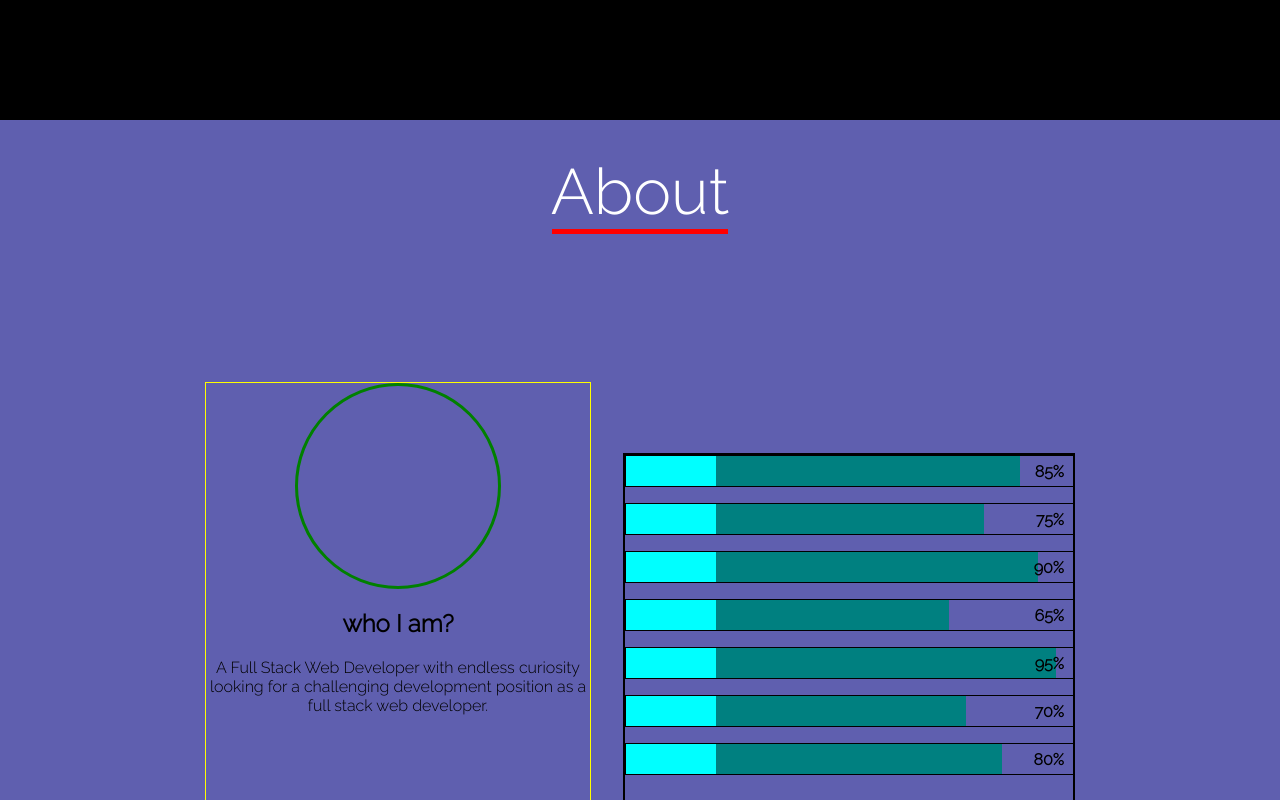
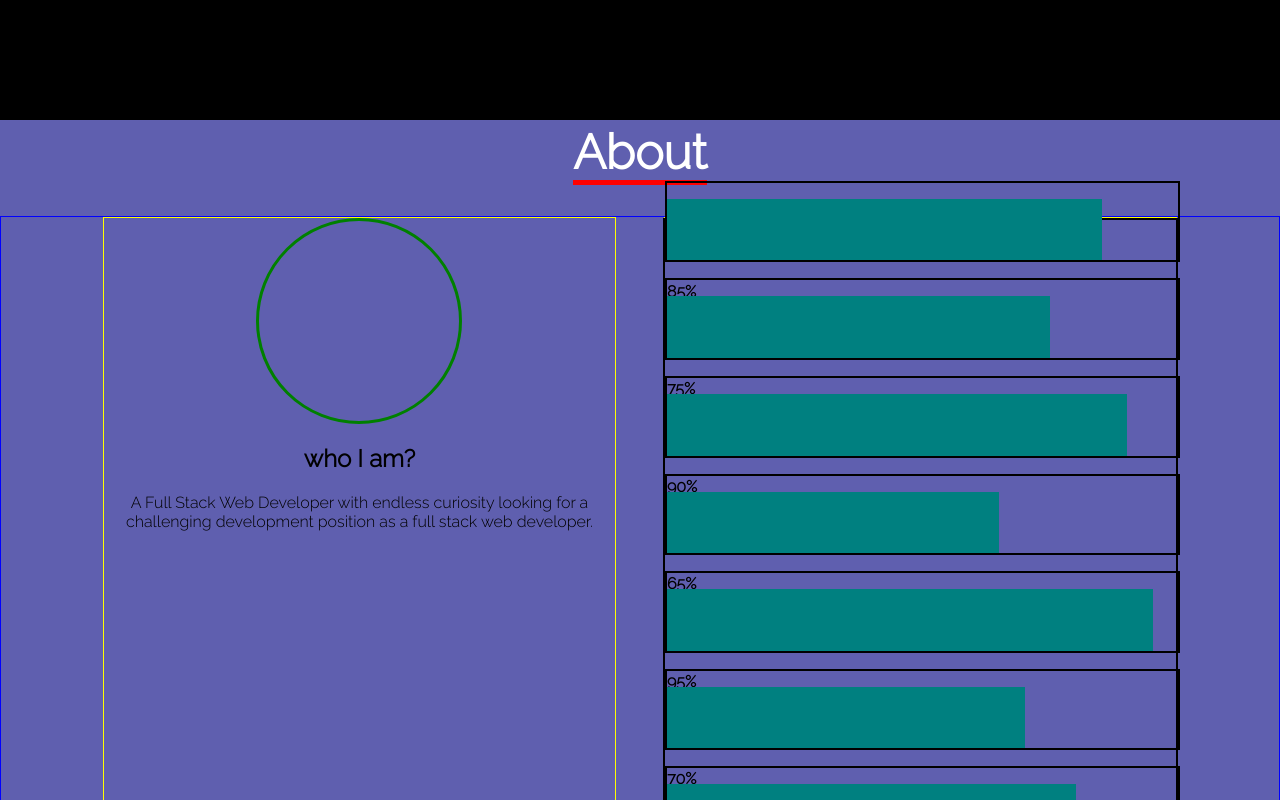
Before and after one commit to aviadc/portfolio, a React (Create React App) app: page / in a window 1280 px wide. Shown: the part 680-1480 px from the top of the page. Built offline with nearby package versions, Linux system fonts and the light colour scheme.

Commit message:
skill range

```diff
--- a/src/components/Navbar/index.js
+++ b/src/components/Navbar/index.js
@@ -1,34 +1,80 @@
 import React, { useState } from "react";
-import { FaTimes, FaBars } from "react-icons/fa"
-import { Link } from "react-scroll"
+import { FaTimes, FaBars } from "react-icons/fa";
+import { Link } from "react-scroll";
 import "./navbar.scss";
 
 const Navbar = () => {
-  const offsetInPixels = (window.innerHeight/100)*8;
-  console.log(offsetInPixels,"offset");
+  const offsetInPixels = (window.innerHeight / 100) * 8;
+  console.log(offsetInPixels, "offset");
   // console.log(8vh)
 
-  const [hamburgerClick, setHamburgerClick] = useState(false)
+  const [hamburgerClick, setHamburgerClick] = useState(false);
 
   return (
     <nav className='navbar-container'>
       <div className={hamburgerClick ? "nav-menu active" : "nav-menu"}>
         <div>
-          <Link to="intro" spy={true} smooth={true} offset={0} duration={0} className="nav-link">Home</Link>
+          <Link
+            to='intro'
+            spy={true}
+            smooth={true}
+            offset={0}
+            duration={0}
+            className='nav-link'
+            onClick={() => setHamburgerClick(!hamburgerClick)}
+          >
+            Home
+          </Link>
         </div>
         <div>
-          <Link to="about" spy={true} smooth={true} offset={-offsetInPixels} duration={0} className="nav-link">About</Link>
+          <Link
+            to='about'
+            spy={true}
+            smooth={true}
+            offset={-offsetInPixels}
+            duration={0}
+            className='nav-link'
+            onClick={() => setHamburgerClick(!hamburgerClick)}
+          >
+            About
+          </Link>
         </div>
         <div>
-          <Link to="work" spy={true} smooth={true} offset={-offsetInPixels} duration={0} className="nav-link">Work</Link>
+          <Link
+            to='work'
+            spy={true}
+            smooth={true}
+            offset={-offsetInPixels}
+            duration={0}
+            className='nav-link'
+            onClick={() => setHamburgerClick(!hamburgerClick)}
+          >
+            Work
+          </Link>
         </div>
         <div>
-          <Link to="contact" spy={true} smooth={true} offset={-offsetInPixels} duration={0} className="nav-link">Contact</Link>
+          <Link
+            to='contact'
+            spy={true}
+            smooth={true}
+            offset={-offsetInPixels}
+            duration={0}
+            className='nav-link'
+            onClick={() => setHamburgerClick(!hamburgerClick)}
+          >
+            Contact
+          </Link>
         </div>
       </div>
-      <div className='navbar-hamburger' onClick={() => setHamburgerClick(!hamburgerClick)}>
-        {hamburgerClick ? (<FaTimes size={30} style={{ color: '#ffffff' }} />)
-          : (<FaBars size={30} style={{ color: '#ffffff' }} />)}
+      <div
+        className='navbar-hamburger'
+        onClick={() => setHamburgerClick(!hamburgerClick)}
+      >
+        {hamburgerClick ? (
+          <FaTimes size={30} style={{ color: "#ffffff" }} />
+        ) : (
+          <FaBars size={30} style={{ color: "#ffffff" }} />
+        )}
       </div>
     </nav>
   );
--- a/src/components/Navbar/navbar.scss
+++ b/src/components/Navbar/navbar.scss
@@ -17,7 +17,7 @@
 .nav-menu {
   display: flex;
   gap: 2rem;
-  transition: all .8s ease-in-out;
+  transition: all .4s ease-in-out;
 
   div {
     padding: 1rem;
@@ -52,6 +52,5 @@
 .active {
   @media screen and (max-width: 500px) {
     right: 0;
-
   }
 }
--- a/src/components/PageTitle/index.js
+++ b/src/components/PageTitle/index.js
@@ -1,13 +1,15 @@
-import React from 'react'
-import "./pageTitle.scss"
+import React from "react";
+import "./pageTitle.scss";
 
-const PageTitle = ({title}) => {
+const PageTitle = ({ title }) => {
   return (
     <div className='title-container'>
-      <div className='title'>{title}</div>
-      <div className='title-bottom'></div>
+      <div className='title-inner'>
+        <div className='title'>{title}</div>
+        <div className='title-bottom'></div>
+      </div>
     </div>
-  )
-}
+  );
+};
 
-export default PageTitle
+export default PageTitle;
--- a/src/components/PageTitle/pageTitle.scss
+++ b/src/components/PageTitle/pageTitle.scss
@@ -1,21 +1,25 @@
 .title-container {
-  height: 20%;
+  height: 10vh;
   width: 100%;
   display: flex;
   flex-direction: column;
   align-items: center;
   justify-content: center;
-  // border: 1px solid red;
+}
+
+.title-inner{
+  height: 90%;
 }
 
 .title {
   color: #fff;
-  font-size: 4rem;
+  font-size: 3rem;
+  font-weight: bold;
 }
 
 
 .title-bottom {
   background-color: red;
-  width: 11rem;
+  width: 100%;
   height: 5px;
 }
--- a/src/components/SkillRange/index.js
+++ b/src/components/SkillRange/index.js
@@ -8,7 +8,7 @@ const SkillRange = (props) => {
       <div className='skill-range-name'>
         {props.skillName}
       </div>
-      <div className='skill-rang-size'>
+      <div className='skill-range-size'>
         <StyledSkillRange size={props.size} delay={props.delay}></StyledSkillRange>
         <h4>{props.size}%</h4>
       </div>
--- a/src/components/SkillRange/skillRange.scss
+++ b/src/components/SkillRange/skillRange.scss
@@ -1,7 +1,7 @@
 .skill-range-container{
   height: 30px;
-  width: 100%;
-  border: 1px solid black;
+  width: 50%;
+  border: 5px solid hotpink;
   display: flex;
 }
 
--- a/src/components/pages/About/about.scss
+++ b/src/components/pages/About/about.scss
@@ -2,32 +2,24 @@
     height: 92vh;
     background-color: #5f5faf;
     width: 100%;
-    // border: 1px solid teal;
 }
 
 .about-container {
-    height: 100%;
+    margin-top: 1rem;
+    height: 82vh;
     display: flex;
     justify-content: center;
-    align-items: center;
+    border: 1px solid blue;
+    gap: 3rem;
 }
 
-.about-inner{
-    height: 90vh;
-    width: 100%;
-    display: flex;
-    justify-content: center;
-    align-items: center;
-    gap: 2rem;
-}
-
-.about-left{
+.about-left , .about-right{
     display: flex;
     flex-direction: column;
     align-items: center;
     border: 1px solid yellow;
-    height: 70%;
-    width: 30%;
+    // height: 100%;
+    width: 40%;
 }
 
 .about-image {
@@ -46,15 +38,17 @@
     }
 }
 
-.about-right{
-    width: 35%;
-    height: 50%;
+.skill-range-container{
+    width: 100%;
+    height: 90%;
     border: 2px solid black;
     display: flex;
     flex-direction: column;
+    justify-content: center;
     gap: 1rem;
     animation: moveFromRightToLeft .5s linear forwards;
 }
+
 
 @keyframes moveFromRightToLeft {
     0%{transform: translateX(400px);}
--- a/src/components/pages/About/index.js
+++ b/src/components/pages/About/index.js
@@ -1,34 +1,30 @@
-import React, { useEffect } from 'react'
-import Aos from 'aos'
-import "aos/dist/aos.css"
-import SkillRange from '../../SkillRange'
-import "./about.scss"
-import PageTitle from '../../PageTitle'
+import React, { useEffect } from "react";
+import Aos from "aos";
+import "aos/dist/aos.css";
+import SkillRange from "../../SkillRange";
+import "./about.scss";
+import PageTitle from "../../PageTitle";
 
 const About = () => {
   useEffect(() => {
     // Aos.init({duration: 2000});
-  }, [])
+  }, []);
   return (
     <div className='about-page' id='about'>
       <PageTitle title='About' />
-      <div className='about-container' >
-        <div className='about-inner'>
-          <div className='about-left'>
-            <div className='about-image'>
-
-            </div>
-            <div className='about-description'>
-              <h2>who I am?</h2>
-              <div>
-                A Full Stack Web Developer with endless
-                curiosity looking for a challenging
-                development position as a full stack web
-                developer.
-              </div>
+      <div className='about-container'>
+        <div className='about-left'>
+          <div className='about-image'></div>
+          <div className='about-description'>
+            <h2>who I am?</h2>
+            <div>
+              A Full Stack Web Developer with endless curiosity looking for a
+              challenging development position as a full stack web developer.
             </div>
           </div>
-          <div className='about-right' >
+        </div>
+        <div className='about-right'>
+          <div className='skill-range-container'>
             <SkillRange size='85' delay='0' />
             <SkillRange size='75' delay='.1' />
             <SkillRange size='90' delay='.2' />
@@ -40,7 +36,7 @@ const About = () => {
         </div>
       </div>
     </div>
-  )
-}
+  );
+};
 
-export default About
+export default About;
```
